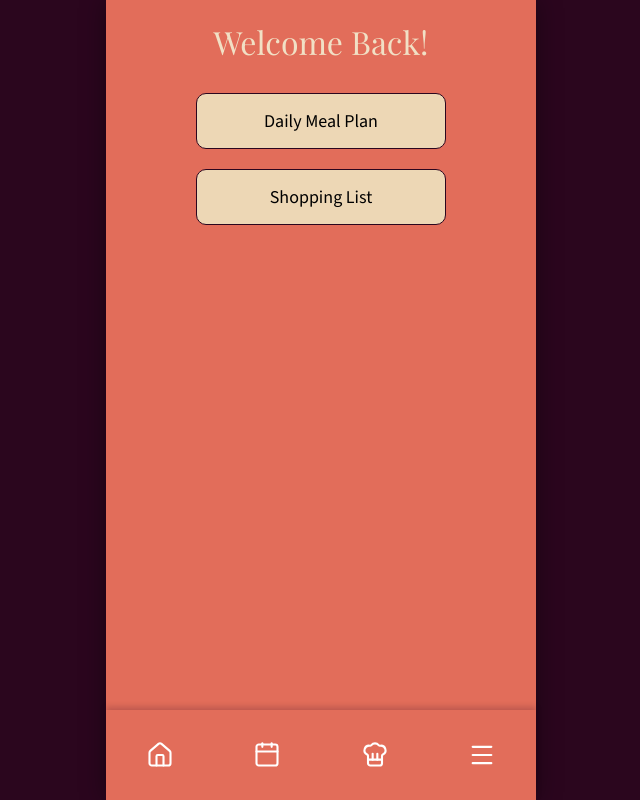
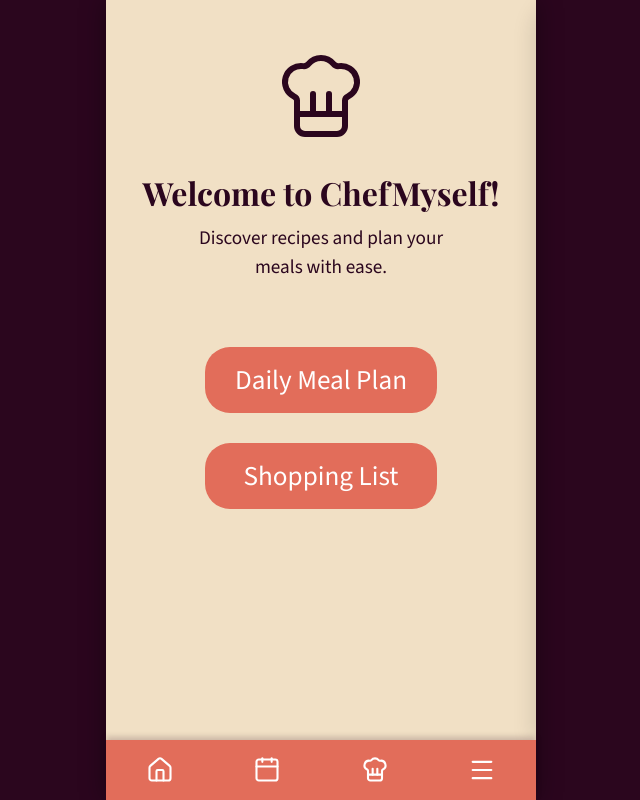
Before and after one commit to pmaidan/ChefMyself, a React (Vite) app: page / in a window 1280 px wide. Shown: the whole page, without its empty margins (319-959 px from the left). Built offline with nearby package versions, Linux system fonts and the light colour scheme.

Commit message:
Fix Sidebar appearance, change some page styles for consistent spacing

```diff
--- a/src/components/Navbar.css
+++ b/src/components/Navbar.css
@@ -1,4 +1,3 @@
-
 .navbar,
 navbar {
   position: fixed;
@@ -7,14 +6,17 @@ navbar {
   transform: translateX(-50%); /* centers it over the phone column */
   width: 100%;
   max-width: 430px; /* same as #root in styles.css */
-  min-height: 90px;
-  padding-bottom: env(safe-area-inset-bottom, 0); /* clears the iPhone home bar */
+  min-height: 60px;
+  padding-bottom: env(
+    safe-area-inset-bottom,
+    0
+  ); /* clears the iPhone home bar */
   background-color: #e26d5a;
   display: flex;
   align-items: center;
   justify-content: space-around;
   box-shadow: 0 -3px 6px rgba(43, 6, 30, 0.2);
-  z-index: 1000;
+  z-index: 1100;
 }
 
 .nav-item {
--- a/src/components/SideBar.css
+++ b/src/components/SideBar.css
@@ -1,23 +1,24 @@
 .sidebar {
-  position: fixed;
+  position: absolute;
   top: 0;
-  left: -280px; /* Hidden off-screen */
-  width: 280px;
-  height: 100vh;
+  bottom: 60px; /* Leaves space for the navbar at the bottom */
+  right: 0; /* Hidden off-screen */
+  width: min(280px, 80%);
+  height: auto;
   background-color: var(--color-secondary);
   display: flex;
   flex-direction: column;
   padding: 2.5rem 1.5rem;
-  border-top-right-radius: 32px;
-  border-bottom-right-radius: 32px;
-  box-shadow: 5px 0 20px rgba(0, 0, 0, 0.1);
-  transition: left 0.3s ease-in-out; /* Smooth sliding transition */
+  border-top-left-radius: 32px;
+  box-shadow: -5px 0 20px rgba(0, 0, 0, 0.1);
+  transform: translateX(100%); /* Start off-screen */
+  transition: transform 0.3s ease-in-out; /* Smooth sliding transition */
   z-index: 1000; /* Keeps the sidebar */
 }
 
 /* Slide into view when the hidden checkbox in RootLayout is checked */
 #sidebar-toggle:checked ~ .sidebar {
-  left: 0;
+  transform: translateX(0); /* Slide the sidebar into view */
 }
 
 .sidebar-header {
@@ -52,7 +53,9 @@
   font-size: 1.6rem;
   font-weight: 700;
   color: var(--color-dark);
-  transition: opacity 0.2s ease, transform 0.2s ease;
+  transition:
+    opacity 0.2s ease,
+    transform 0.2s ease;
   display: inline-block;
 }
 
@@ -64,8 +67,7 @@
 /* Responsive adjustments */
 @media (max-width: 1024px) {
   .sidebar {
-    width: 240px;
-    left: -240px; /* Match the smaller width for off-screen hiding */
+    width: min(240px, 80%);
     padding: 2rem 1rem;
   }
 
--- a/src/pages/Home.jsx
+++ b/src/pages/Home.jsx
@@ -1,11 +1,20 @@
 import { useNavigate } from "react-router";
+import { ChefHat } from "lucide-react";
 
 export default function Home() {
   const navigate = useNavigate();
 
   return (
     <div className="home">
-      <h1>Welcome Back!</h1>
+      <div className="home-icon">
+        <ChefHat size={96} strokeWidth={1.5} />
+      </div>
+
+      <h1>Welcome to ChefMyself!</h1>
+
+      <p className="home-description">
+        Discover recipes and plan your meals with ease.
+      </p>
 
       <div className="home-buttons">
         <button type="button" onClick={() => navigate("/meal-plan")}>
--- a/src/pages/IndividualMeal.css
+++ b/src/pages/IndividualMeal.css
@@ -28,6 +28,7 @@
   flex-wrap: wrap;
   gap: 8px 16px;
   font-size: 0.85rem;
+  padding: 12px 0;
 }
 
 .individual-meal-nutrition {
@@ -48,6 +49,20 @@
   overflow-wrap: break-word; /* long ingredient or step text wraps */
 }
 
+.individual-meal-content ul,
+.individual-meal-content ol {
+  padding-left: 8px;
+  margin-top: 12px;
+  margin-bottom: 24px;
+}
+
+.individual-meal-content li {
+  padding-left: 8px;
+  padding-right: 8px;
+  margin-bottom: 12px;
+  line-height: 1.5;
+}
+
 @media (max-width: 360px) {
   .individual-meal-content {
     padding: 12px 12px 80px;
@@ -55,9 +70,14 @@
 
   .individual-meal-buttons {
     flex-direction: column;
+    color: var(--coral);
   }
 
   .individual-meal-buttons .app-button {
     width: 100%;
   }
+
+  .individual-meal-buttons:hover {
+    opacity: 0.7;
+  }
 }
--- a/src/pages/IndividualMeal.jsx
+++ b/src/pages/IndividualMeal.jsx
@@ -1,4 +1,3 @@
-
 import { useState } from "react";
 import { useParams, useLocation, useNavigate } from "react-router";
 import { useRecipes } from "../context/RecipeContext";
@@ -14,8 +13,7 @@ export default function IndividualMeal({ recipe: recipeProp, onAccept }) {
   const navigate = useNavigate();
   const { getRandomMeal, mealPlan, addToMealPlan } = useRecipes();
 
-  const recipe =
-    recipeProp || location.state?.recipe || getRecipeById(id);
+  const recipe = recipeProp || location.state?.recipe || getRecipeById(id);
 
   const filters = location.state?.filters || {};
 
@@ -73,12 +71,7 @@ export default function IndividualMeal({ recipe: recipeProp, onAccept }) {
     classification,
   } = recipe;
 
-  const {
-    calories,
-    protein,
-    carbohydrates,
-    fat,
-  } = recipe.nutritionPerServing;
+  const { calories, protein, carbohydrates, fat } = recipe.nutritionPerServing;
 
   return (
     <div className="individual-meal">
@@ -142,9 +135,7 @@ export default function IndividualMeal({ recipe: recipeProp, onAccept }) {
               </Button>
             </>
           ) : (
-            <Button onClick={handleAddToMealPlan}>
-              Add to Meal
-            </Button>
+            <Button onClick={handleAddToMealPlan}>Add to Meal</Button>
           )}
         </div>
       </div>
--- a/src/pages/ShoppingList.css
+++ b/src/pages/ShoppingList.css
@@ -1,7 +1,6 @@
-
 .shopping-page {
   min-height: 100vh;
-  background-color: #E26D5A;
+  background-color: #e26d5a;
   padding: 50px 22px 110px;
   box-sizing: border-box;
 }
@@ -12,24 +11,24 @@
   font-size: 46px;
   font-weight: normal;
   line-height: 1.2;
-  margin: 0 0 38px 22px;
+  text-align: center;
+  margin-bottom: 30px;
 }
 
 .shopping-card {
-  background-color: #F1E0C5;
+  background-color: #f1e0c5;
   border-radius: 36px;
   min-height: 360px;
   padding: 18px 16px;
   box-sizing: border-box;
 }
 
-
 .shopping-item {
   display: flex;
   align-items: center;
   gap: 12px;
-  min-height: 180px;
-  padding: 20px;
+  min-height: 80px;
+  padding: 12px;
 }
 
 .shopping-quantity {
@@ -38,21 +37,21 @@
   text-align: center;
   font-size: 16px;
   line-height: 1.1;
-  color: #2B061E;
+  color: #2b061e;
 }
 
 .shopping-divider {
   width: 1px;
   align-self: stretch;
-  background-color: #2B061E;
+  background-color: #2b061e;
   flex-shrink: 0;
 }
 
 .shopping-name {
   flex: 1;
-  font-size: 30px;
+  font-size: 20px;
   font-weight: bold;
-  color: #2B061E;
+  color: #2b061e;
 }
 
 .shopping-name.completed {
@@ -60,14 +59,13 @@
   opacity: 0.5;
 }
 
-
 .shopping-checkbox {
   width: 34px;
   height: 34px;
-  border: 1.5px solid #2B061E;
+  border: 1.5px solid #2b061e;
   border-radius: 9px;
   background: transparent;
-  color: #2B061E;
+  color: #2b061e;
   font-size: 30px;
   line-height: 26px;
   padding: 0;
@@ -75,7 +73,7 @@
 }
 
 .shopping-checkbox.checked {
-  background-color: #F1E0C5;
+  background-color: #f1e0c5;
 }
 
 @media (max-width: 400px) {
--- a/src/pages/ShoppingList.jsx
+++ b/src/pages/ShoppingList.jsx
@@ -1,4 +1,3 @@
-
 import Navbar from "../components/Navbar";
 import "./ShoppingList.css";
 
@@ -6,20 +5,14 @@ export default function ShoppingList({ items, setItems }) {
   function toggleItem(id) {
     setItems((currentItems) =>
       currentItems.map((item) =>
-        item.id === id
-          ? { ...item, checked: !item.checked }
-          : item
-      )
+        item.id === id ? { ...item, checked: !item.checked } : item,
+      ),
     );
   }
 
   return (
     <div className="shopping-page">
-      <h1 className="shopping-title">
-        Shopping
-        <br />
-        List
-      </h1>
+      <h1 className="shopping-title">Shopping List</h1>
 
       <div className="shopping-card">
         {items.map((item) => (
@@ -28,18 +21,12 @@ export default function ShoppingList({ items, setItems }) {
 
             <div className="shopping-divider"></div>
 
-            <div
-              className={`shopping-name ${
-                item.checked ? "completed" : ""
-              }`}
-            >
+            <div className={`shopping-name ${item.checked ? "completed" : ""}`}>
               {item.name}
             </div>
 
             <button
-              className={`shopping-checkbox ${
-                item.checked ? "checked" : ""
-              }`}
+              className={`shopping-checkbox ${item.checked ? "checked" : ""}`}
               onClick={() => toggleItem(item.id)}
               aria-label={`Mark ${item.name} as ${
                 item.checked ? "not purchased" : "purchased"
--- a/src/styles.css
+++ b/src/styles.css
@@ -1,4 +1,4 @@
-@import url('https://fonts.googleapis.com/css2?family=Playfair+Display:wght@400;700&family=Source+Sans+3:wght@400;600&family=Poppins:wght@400;600&display=swap');
+@import url("https://fonts.googleapis.com/css2?family=Playfair+Display:wght@400;700&family=Source+Sans+3:wght@400;600&family=Poppins:wght@400;600&display=swap");
 
 :root {
   --coral: #e26d5a;
@@ -9,9 +9,9 @@
   --color-dark: var(--plum);
   --color-light: #ffffff;
 
-  --font-display: 'Playfair Display', serif;
-  --font-body: 'Source Sans 3', sans-serif;
-  --font-accent: 'Poppins', sans-serif;
+  --font-display: "Playfair Display", serif;
+  --font-body: "Source Sans 3", sans-serif;
+  --font-accent: "Poppins", sans-serif;
 
   --page-pad: clamp(12px, 4vw, 20px);
 }
@@ -79,18 +79,39 @@ h6 {
 /* ---------- Home ---------- */
 
 .home {
-  background-color: var(--coral);
+  background-color: var(--cream);
   min-height: 100vh;
   min-height: 100dvh;
   padding: var(--page-pad);
+  display: flex;
+  justify-content: flex-start;
+  padding-top: 50px;
+  flex-direction: column;
+  align-items: center;
+}
+
+.home-icon {
+  color: var(--plum);
+  margin-bottom: 20px;
+}
+
+.home-description {
+  color: var(--plum);
+  text-align: center;
+  max-width: 70%;
+  margin: 0 auto 35px;
+  line-height: 1.5;
+  font-size: 1.2rem;
+  padding-top: 10px;
+  font-family: var(--font-body);
 }
 
 .home h1 {
   text-align: center;
-  color: var(--cream);
+  color: var(--plum);
   font-family: var(--font-display);
-  font-size: clamp(1.5rem, 7vw, 2rem);
-  font-weight: normal;
+  font-size: clamp(2rem, 7vw, 2rem);
+  font-weight: bold;
 }
 
 .home h2 {
@@ -117,24 +138,25 @@ h6 {
   display: flex;
   flex-direction: column;
   align-items: center;
-  gap: 20px;
+  gap: 30px;
   margin-top: 30px;
 }
 
 .home-buttons button {
   padding: 15px 30px;
-  font-size: clamp(1rem, 4.5vw, 1.125rem);
-  background-color: #edd7b5;
-  border-radius: 10px;
-  border: 1px solid var(--plum);
+  font-size: clamp(1.7rem, 5vw, 1.7rem);
+  background-color: var(--coral);
+  color: #fff;
+  border-radius: 25px;
+  border: none;
   cursor: pointer;
   width: 100%;
-  max-width: 250px;
+  max-width: 400px;
   font-family: var(--font-body);
 }
 
 .home-buttons button:hover {
-  background-color: #eccf9f;
+  opacity: 0.8;
 }
 
 /* ---------- Meal randomizer ---------- */
@@ -151,7 +173,7 @@ h6 {
 
 .meal-randomizer h1 {
   font-size: clamp(1.75rem, 8vw, 2.5rem);
-  color: var(--cream);
+  color: #fff;
   text-align: center;
   margin-bottom: 5px;
 }
```
Also changed, not shown: src/components/RecipeCard.css (line endings or trailing spaces), src/pages/RecipeBank.css (line endings or trailing spaces).
